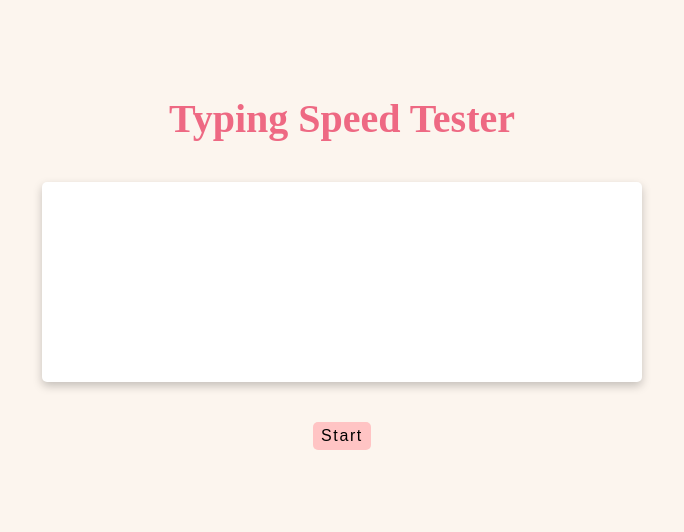
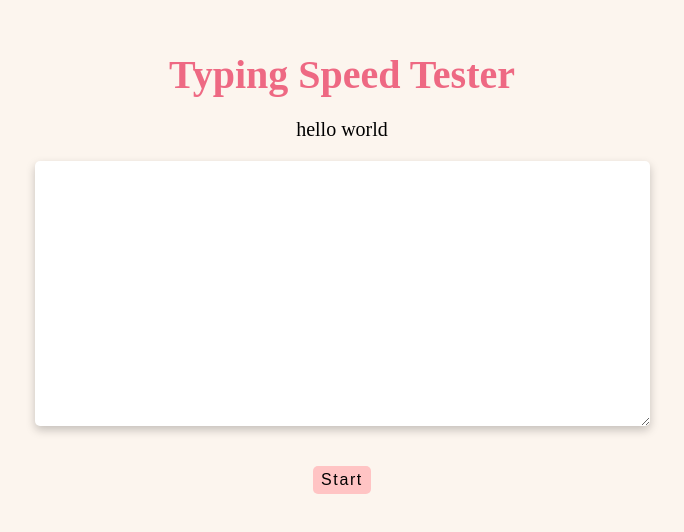
Before and after one commit to krishnakeshariya1/Js-Project-Repo, a plain HTML site: page Typing-speed-Tester/index.html in a window 1280 px wide. Shown: the part 128-660 px from the top of the page, without its empty margins (298-982 px from the left). Drawn offline with Linux system fonts and the light colour scheme.

Commit message:
making logics of tester

```diff
--- a/Typing-speed-Tester/index.html
+++ b/Typing-speed-Tester/index.html
@@ -13,7 +13,7 @@
         <p id="randomPara"> </p>
     </div>
     <!-- Input section to type  -->
-    <input type="text" id="textArea">
+    <textarea  id="textArea" rows="15" cols="70"></textarea>
     <div class="speedArea">
         <p id="speedCalculate"></p>
     </div>
--- a/Typing-speed-Tester/script.js
+++ b/Typing-speed-Tester/script.js
@@ -1,3 +1,34 @@
+// -----Typing-Tester-----
+
+// ---Select Element---
 const randomPara = document.querySelector("#randomPara");
 const startBtn = document.querySelector("#startBtn");
 const resultPara = document.querySelector("#speedCalculate");
+const textArea = document.querySelector("#textArea");
+
+// add eventListener to button
+
+function renderSpan(line){
+    randomPara.innerHTML = "";
+    const spanArray = [];
+    for(let i = 0 ; i<line.length; i++){
+        const span = document.createElement("span");
+        span.textContent = line[i];
+        spanArray.push(span);
+        randomPara.appendChild(span)
+    }
+    return spanArray;
+}
+let spans = renderSpan("hello world");
+let index =0;
+textArea.addEventListener("input", ()=>{
+    const typed = textArea.value;
+
+    if(index >= spans.length) return;
+
+    const correctType = spans[index].textContent;
+    const typedText = typed[typed.length-1];
+    spans[index].classList.add(typedText === correctType ? "correct" : "wrong");
+
+    index ++;
+});
--- a/Typing-speed-Tester/style.css
+++ b/Typing-speed-Tester/style.css
@@ -39,8 +39,6 @@ h1{
     text-transform: capitalize;
 }
 #textArea{
-    width: 600px;
-    height: 200px;
     padding: 20px;
     border: none;
     border-radius: 5px;
```
